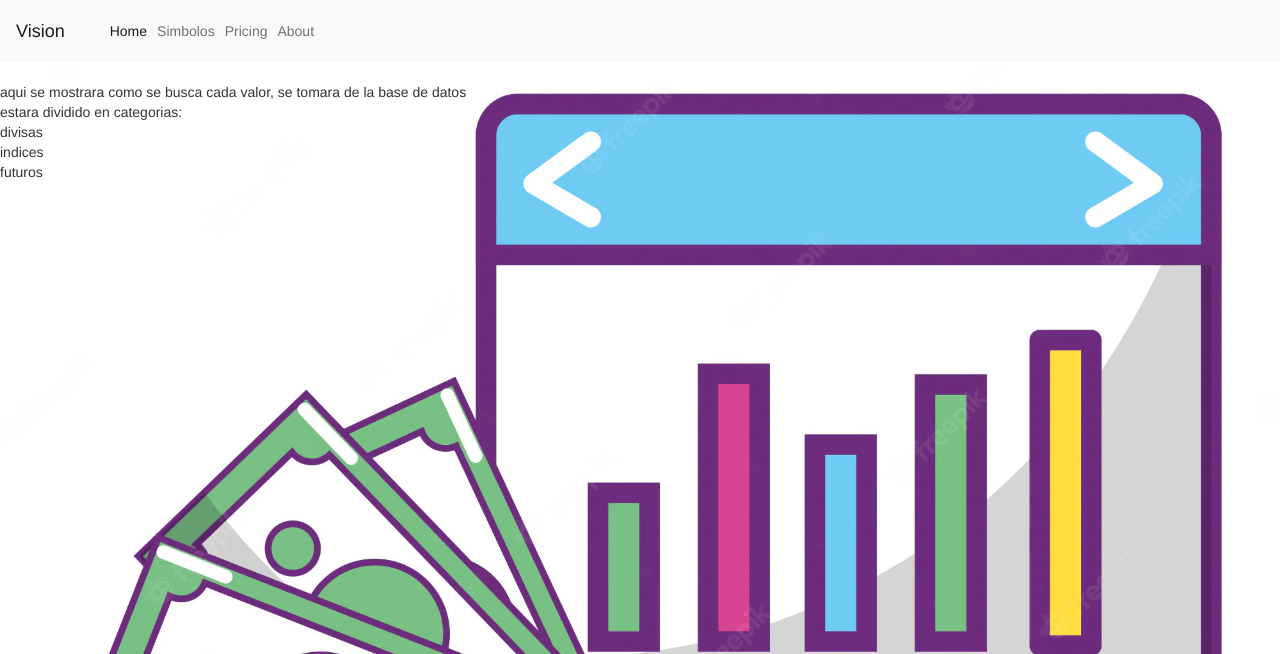
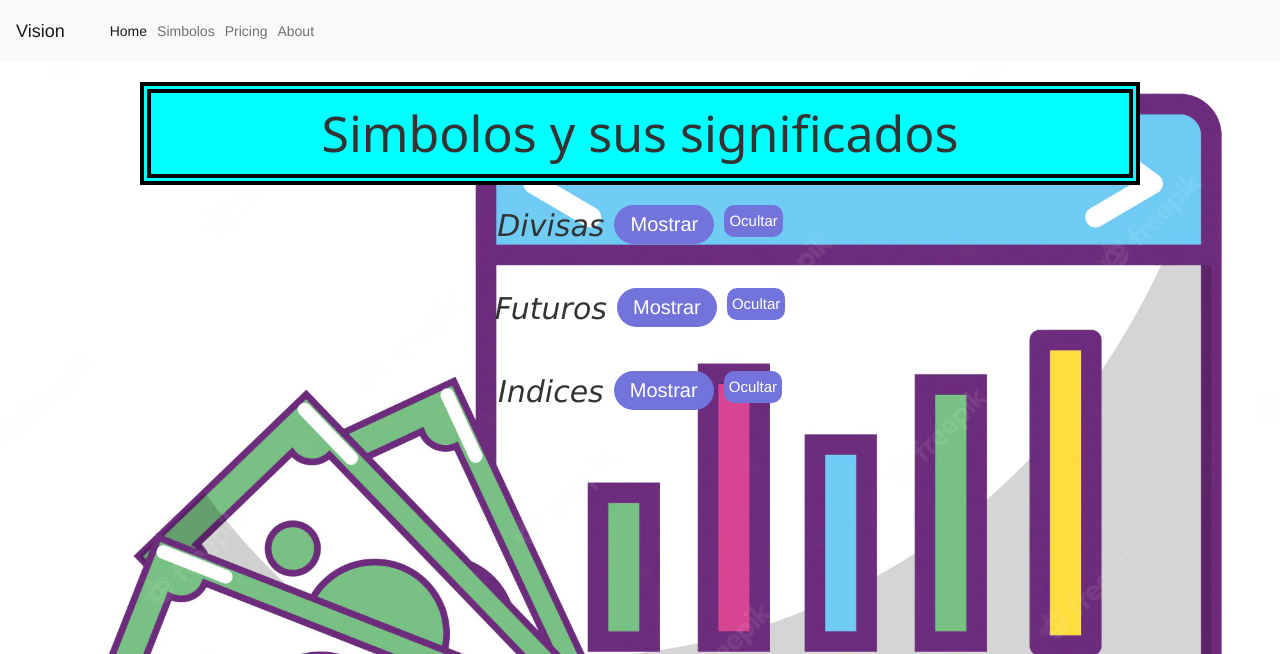
Before and after one commit to wilsongutierrez-01/ProgramacionPython, a Flask app: page /simbolos in a window 1280 px wide. Shown: the top 654 px of the page. Run offline with Flask 2, Linux system fonts and the light colour scheme; data that the repository does not hold is empty; some libraries are stand-ins or nearby versions.

Commit message:
agregando tablas de simbolos, separando IA

```diff
--- a/app.py
+++ b/app.py
@@ -1,45 +1,13 @@
 
-from flask import Flask, render_template, request, redirect
-import tensorflow as tf
 import matplotlib.pyplot as plt
-import pandas_datareader as pds
-import pandas as pd
+import numpy as np
 import seaborn as sb
-import numpy as np
+from flask import Flask, redirect, render_template, request
 
-#//////////////////////////////////////////////////////////////
-#Pruebas con inteligencia artificial para valores de la bolsa
-#/////////////////////////////////////////////////////////////
+import aiPredict
+import mongoDB
 
-# #Cargamos datos
-# Petroleo = pds.DataReader("CL=F", "yahoo", start='2020-05-10', end='2022-05-10')
-# Oro = pds.DataReader("GC=F", "yahoo", start='2020-05-10', end='2022-05-10')
-
-# #vizualizamos datos
-# print("Petroleo: ",Petroleo.Close, "Oro: ",Oro.Close)
-
-# #Capa para conectar los datos de entrada con los de salida
-# capa = tf.keras.layers.Dense(units = 1, input_shape=[1])
-
-# #Creamos modelo secuencial para este caso
-# #Usamos funcion de perdida de error cuadratico medio
-# #Usamo optimizador de Adamax para mejorar modelo conforme se entrena
-
-# modelo = tf.keras.Sequential([capa])
-# modelo.compile(
-#     optimizer = tf.keras.optimizers.Adamax(0.1),
-#     loss = "mean_squared_error"
-# )
-
-# #Entrenamos el modelo. Le decimos a la funcion fit que lo haga 100 veces con epoch
-# #Mucho o poco? se sabra al graficar
-# historico = modelo.fit(Petroleo.Close, Oro.Close, epochs = 100, verbose = False)
-
-# p = modelo.predict([50])
-# p = p[0][0]
-
-#//////////////////////////////////////////////////////////////
-
+db = 'visionDB'
 
 app = Flask(__name__)
 
@@ -60,34 +28,29 @@
     apertura = str(request.form['txtFechaApertura'])
     cierre = str(request.form['txtFechaCierre'])
 
-    Petroleo = pds.DataReader(sim1, "yahoo", start=apertura, end=cierre)
-    Oro = pds.DataReader(sim2,"yahoo", start=apertura, end=cierre)
-    #Capa para conectar los datos de entrada con los de salida
-    capa = tf.keras.layers.Dense(units = 1, input_shape=[1])
-
-    #Creamos modelo secuencial para este caso
-    #Usamos funcion de perdida de error cuadratico medio
-    #Usamo optimizador de Adamax para mejorar modelo conforme se entrena
-
-    modelo = tf.keras.Sequential([capa])
-    modelo.compile(
-        optimizer = tf.keras.optimizers.Adamax(0.1),
-        loss = "mean_squared_error"
-    )
-
-    #Entrenamos el modelo. Le decimos a la funcion fit que lo haga 100 veces con epoch
-    #Mucho o poco? se sabra al graficar
-    historico = modelo.fit(Petroleo.Close, Oro.Close, epochs = 100, verbose = False)
-
-
-    pr = modelo.predict([50])
-    pr = pr[0][0]
-    return render_template('pages/predict.html', Petroleo=pr)
+    prediccion = aiPredict.predecir(sim1,sim2,apertura,cierre,50)
+    return render_template('pages/predict.html', Petroleo=prediccion)
 
 # Mostrar simbolos
 @app.route('/simbolos')
 def simbolos():
-    return render_template('pages/simbolos.html')
+    mongoDB.connection(db,'divisas')
+    divisaSimboloDB = mongoDB.show('Símbolo')
+    divisasNombresDB = mongoDB.show('Nombre')
+
+    mongoDB.connection(db,'futuros')
+    futuroSimboloDB = mongoDB.show('Símbolo')
+    futuroNombreDB = mongoDB.show('Nombre')
+
+    mongoDB.connection(db,'indices')
+    indiceSimboloDB = mongoDB.show('Símbolo')
+    indiceNombreDB = mongoDB.show('Nombre')
+
+
+
+    return render_template('pages/simbolos.html', divisaNombres=divisasNombresDB, len = len(divisaSimboloDB), divisaSimbolos=divisaSimboloDB,
+                           futuroNombres=futuroNombreDB, lenfuturo = len(futuroNombreDB), futuroSimbolos=futuroSimboloDB,
+                           indiceNombres=indiceNombreDB, lenindice = len(indiceNombreDB), indiceSimbolos=indiceSimboloDB)
 
 if __name__ == '__main__':
     app.run(debug=True)
--- a/mongoDB.py
+++ b/mongoDB.py
@@ -24,9 +24,13 @@
 def delete():
     collection.delete_many({})\
 
-def show():
+def show(nombreValor):
     data = collection.find({})
-    return data
+    datos = []
+    cursor = data
+    for i in cursor:
+        datos.append(i[nombreValor])
+    return datos
 
 def showby(value,val):
     data = collection.find_one({value:val})
@@ -44,7 +48,13 @@
     # data = [name,cantidad,precio]
     return data
 
+def arrayDatos(nombreValor, cursorDatos):
+    datos = []
+    cursor = cursorDatos
+    for i in cursor:
+        datos.append(i[nombreValor])
 
+    return datos
 
 def updateOne(value, val):
     collection.update_one(value,val)
--- a/static/styles.css
+++ b/static/styles.css
@@ -62,6 +62,83 @@
 		transform: translate(0);
 	}
 }
+
+@keyframes myAnimMostrar {
+	0% {
+		animation-timing-function: ease-in;
+		opacity: 1;
+		transform: translateY(-45px);
+	}
+
+	24% {
+		opacity: 1;
+	}
+
+	40% {
+		animation-timing-function: ease-in;
+		transform: translateY(-24px);
+	}
+
+	65% {
+		animation-timing-function: ease-in;
+		transform: translateY(-12px);
+	}
+
+	82% {
+		animation-timing-function: ease-in;
+		transform: translateY(-6px);
+	}
+
+	93% {
+		animation-timing-function: ease-in;
+		transform: translateY(-4px);
+	}
+
+	25%,
+	55%,
+	75%,
+	87% {
+		animation-timing-function: ease-out;
+		transform: translateY(0px);
+	}
+
+	100% {
+		animation-timing-function: ease-out;
+		opacity: 1;
+		transform: translateY(0px);
+	}
+}
+
+.btnMostrar{
+	top: 50%;
+    background-color: rgb(115, 115, 220);
+    color: #fff;
+    font-size: 20px;
+    align-content: center;
+    border: none;
+    border-radius: 30px;
+    padding: 5px;
+    width: 100px
+}
+
+.btnOcultar{
+    background-color: rgb(115, 115, 220);
+    color: #fff;
+    font-size: 15px;
+    align-content: center;
+    border: none;
+    border-radius: 10px;
+    padding: 5px;
+    width: auto;
+}
+
+.txtSimbolo{
+	font-size: 30px;
+	font-style: italic;
+	font-family: Verdana, Geneva, Tahoma, sans-serif;
+
+}
+
 .tittle{
     animation: tittleAnim 1s ease-in 2s 3 reverse forwards;
 	font-family: system-ui, -apple-system, BlinkMacSystemFont, 'Segoe UI', Roboto, Oxygen, Ubuntu, Cantarell, 'Open Sans', 'Helvetica Neue', sans-serif;
@@ -129,10 +206,53 @@
     background-size: cover;
 }
 
-.left{
-	float:left;
+.tablasHead{
+	background-color: black;
+	color: #fff;
+}
+.tablasBody{
+	background-color:rgb(158, 245, 245);
+	color: rgb(5, 5, 5)
 }
 
-.right{
-	float: right;
+.tittleSimbolo{
+	font-family: system-ui, -apple-system, BlinkMacSystemFont, 'Segoe UI', Roboto, Oxygen, Ubuntu, Cantarell, 'Open Sans', 'Helvetica Neue', sans-serif;
+    font-size: 50px;
+    border: 11px double #000;
+    background-color: aqua;
+    padding: 5px;
+    text-align: center;
+    width: 1000px;
+    align-content: center;
+    margin: 0 auto;
 }
+.tableSize{
+	width: 500px;
+}
+
+.btnDivisa{
+	top: 50%;
+    background-color: rgb(115, 115, 220);
+    color: #fff;
+    font-size: 20px;
+    align-content: center;
+    border: none;
+    border-radius: 30px;
+    padding: 5px;
+    width: 100px
+}
+.desplegable {
+	display: none;
+	overflow: hidden;
+}
+.btnDivisa:hover {
+	display: block;
+	background-color: rebeccapurple;
+}
+
+.flexbox{
+	display: flex;
+	flex-direction: row;
+	justify-content: center;
+	gap: 10px;
+}
--- a/templates/header.html
+++ b/templates/header.html
@@ -6,6 +6,9 @@
         <meta http-equiv="X-UA-Compatible" content="IE=edge">
         <meta name="viewport" content="width=device-width, initial-scale=1">
         <link href="/static/styles.css" rel="stylesheet">
+
+        <script async src="https://cdn.ampproject.org/v0.js"></script>
+        <link rel="canonical" href="https://codepen.io/difros/pen/zYxJRyM">
         <!-- CSS only -->
         <link href="https://cdn.jsdelivr.net/npm/bootstrap@5.2.2/dist/css/bootstrap.min.css" rel="stylesheet" integrity="sha384-Zenh87qX5JnK2Jl0vWa8Ck2rdkQ2Bzep5IDxbcnCeuOxjzrPF/et3URy9Bv1WTRi" crossorigin="anonymous">
         <!-- JavaScript Bundle with Popper -->
@@ -21,6 +24,7 @@
             <script src="https://oss.maxcdn.com/libs/html5shiv/3.7.3/html5shiv.js"></script>
             <script src="https://oss.maxcdn.com/libs/respond.js/1.4.2/respond.min.js"></script>
         <![endif]-->
+
 
         <nav class="navbar navbar-expand-lg bg-light">
             <div class="container-fluid">
--- a/templates/pages/simbolos.html
+++ b/templates/pages/simbolos.html
@@ -1,11 +1,108 @@
 {% include 'header.html' %}
-aqui se mostrara como se busca cada valor, se tomara de la base de datos
+
+<div class="tittleSimbolo">
+    <span>Simbolos y sus significados</span>
+</div>
 <br>
-estara dividido en categorias:
-<br>
-divisas
-<br>
-indices
-<br>
-futuros
+
+<div class="flexbox">
+    <div class="box-1">
+        <span class="txtSimbolo">Divisas</span>
+    </div>
+    <div class="box-2">
+        <button on="tap:desplegableDivisa.show" class="btnMostrar">Mostrar</button>
+    </div>
+    <div class="box-3">
+        <button on="tap:desplegableDivisa.hide" class="btnOcultar">Ocultar</button>
+    </div>
+</div>
+<div id="desplegableDivisa" hidden>
+    <table class="tableSize">
+        <thead class="tablasHead">
+        <tr>
+            <th scope="col">#</th>
+            <th scope="col">Simbolo</th>
+            <th scope="col">Significado</th>
+        </tr>
+        </thead>
+        <tbody class="tablasBody">
+            {% for i in range(0, len) %}
+                <tr>
+                    <td>{{i}}</td>
+                    <td>{{divisaSimbolos[i]}}</td>
+                    <td>{{divisaNombres[i]}}</td>
+                </tr>
+            {% endfor %}
+        </tbody>
+    </table>
+</div>
+<br><br>
+<div class="flexbox">
+    <div class="box-1">
+        <span class="txtSimbolo">Futuros</span>
+    </div>
+    <div class="box-2">
+        <button on="tap:desplegableFuturo.show" class="btnMostrar">Mostrar</button>
+    </div>
+    <div class="box-3">
+        <button on="tap:desplegableFuturo.hide" class="btnOcultar">Ocultar</button>
+    </div>
+</div>
+<div id="desplegableFuturo" hidden>
+    <table class="tableSize">
+        <thead class="tablasHead">
+        <tr>
+            <th scope="col">#</th>
+            <th scope="col">Simbolo</th>
+            <th scope="col">Significado</th>
+        </tr>
+        </thead>
+        <tbody class="tablasBody">
+            {% for i in range(0, lenfuturo) %}
+                <tr>
+                    <td>{{i}}</td>
+                    <td>{{futuroSimbolos[i]}}</td>
+                    <td>{{futuroNombres[i]}}</td>
+                </tr>
+            {% endfor %}
+        </tbody>
+    </table>
+</div>
+<br><br>
+<div class="flexbox">
+    <div class="box-1">
+        <span class="txtSimbolo">Indices</span>
+    </div>
+    <div class="box-2">
+        <button on="tap:desplegableIndice.show" class="btnMostrar">Mostrar</button>
+    </div>
+    <div class="box-3">
+        <button on="tap:desplegableIndice.hide" class="btnOcultar">Ocultar</button>
+    </div>
+</div>
+<div id="desplegableIndice"  hidden>
+    <table class="tableSize">
+        <thead class="tablasHead">
+        <tr>
+            <th scope="col">#</th>
+            <th scope="col">Simbolo</th>
+            <th scope="col">Significado</th>
+        </tr>
+        </thead>
+        <tbody class="tablasBody">
+            {% for i in range(0, lenindice) %}
+                <tr>
+                    <td>{{i}}</td>
+                    <td>{{indiceSimbolos[i]}}</td>
+                    <td>{{indiceNombres[i]}}</td>
+                </tr>
+            {% endfor %}
+        </tbody>
+    </table>
+</div>
+
+
+
+
+
 {% include 'footer.html' %}
```
Also changed, not shown: aiPredict.py (+23 -0 lines).
